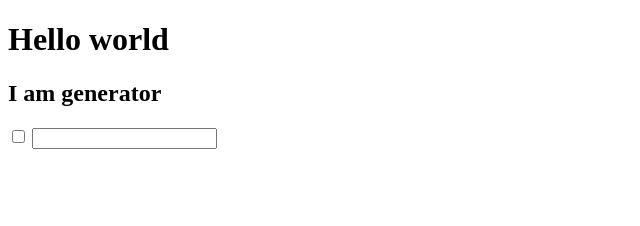
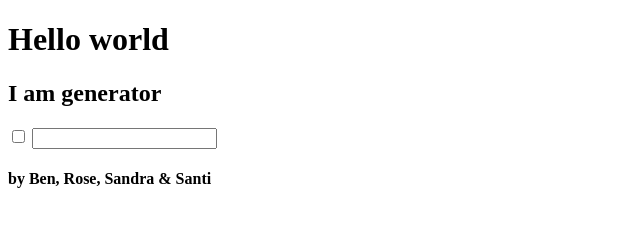
Before and after one commit to benlinehan1/project4-cybersecurity-passwordgen, a plain HTML site: page index.html in a window 1280 px wide. Shown: the whole page, without its empty margins (0-640 px from the left). Drawn offline with Linux system fonts and the light colour scheme.

Commit message:
Added Footer to html
For GitHub demonstration

```diff
--- a/index.html
+++ b/index.html
@@ -17,5 +17,9 @@
         <input type="checkbox">
         <input type="text">
     </div>
+
+    <footer class="footer">
+        <h4>by Ben, Rose, Sandra & Santi</h4>
+    </footer>
 </body>
 </html>
```
